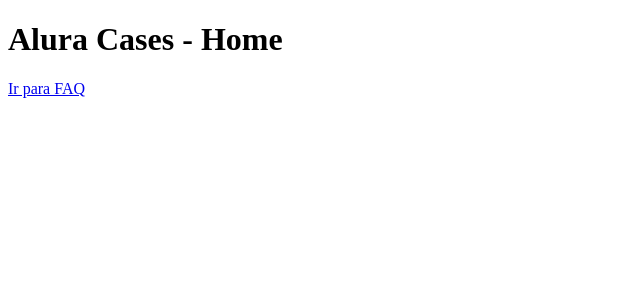
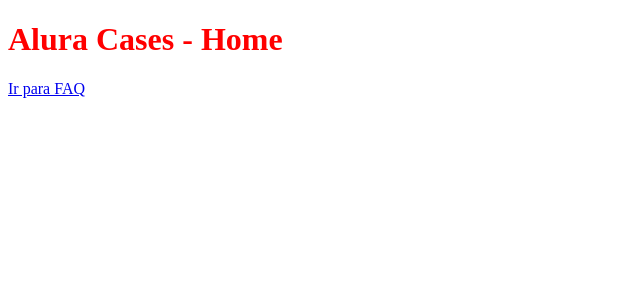
Before and after one commit to piantino/alura-nextjs-course, a Next.js app: page / in a window 1280 px wide. Shown: the top 300 px of the page, without its empty margins (0-640 px from the left). Built offline with nearby package versions, Linux system fonts and the light colour scheme.

Commit message:
Learn Css-in-js

```diff
--- a/pages/index.js
+++ b/pages/index.js
@@ -1,9 +1,23 @@
 import Link from "../src/components/Link";
+
+function Title({children, as }) {
+    const Tag = as;
+    return (
+        <>
+            <Tag>{children}</Tag>
+            <style jsx>{`
+                ${Tag} {
+                    color: red
+                }
+            `}</style>
+        </>
+    )
+}
 
 export default function HomePage() {
     return (
         <div>
-            <h1>Alura Cases - Home</h1>
+            <Title as="h1">Alura Cases - Home</Title>
             <Link href="/faq">Ir para FAQ</Link>
         </div>
     )
```
